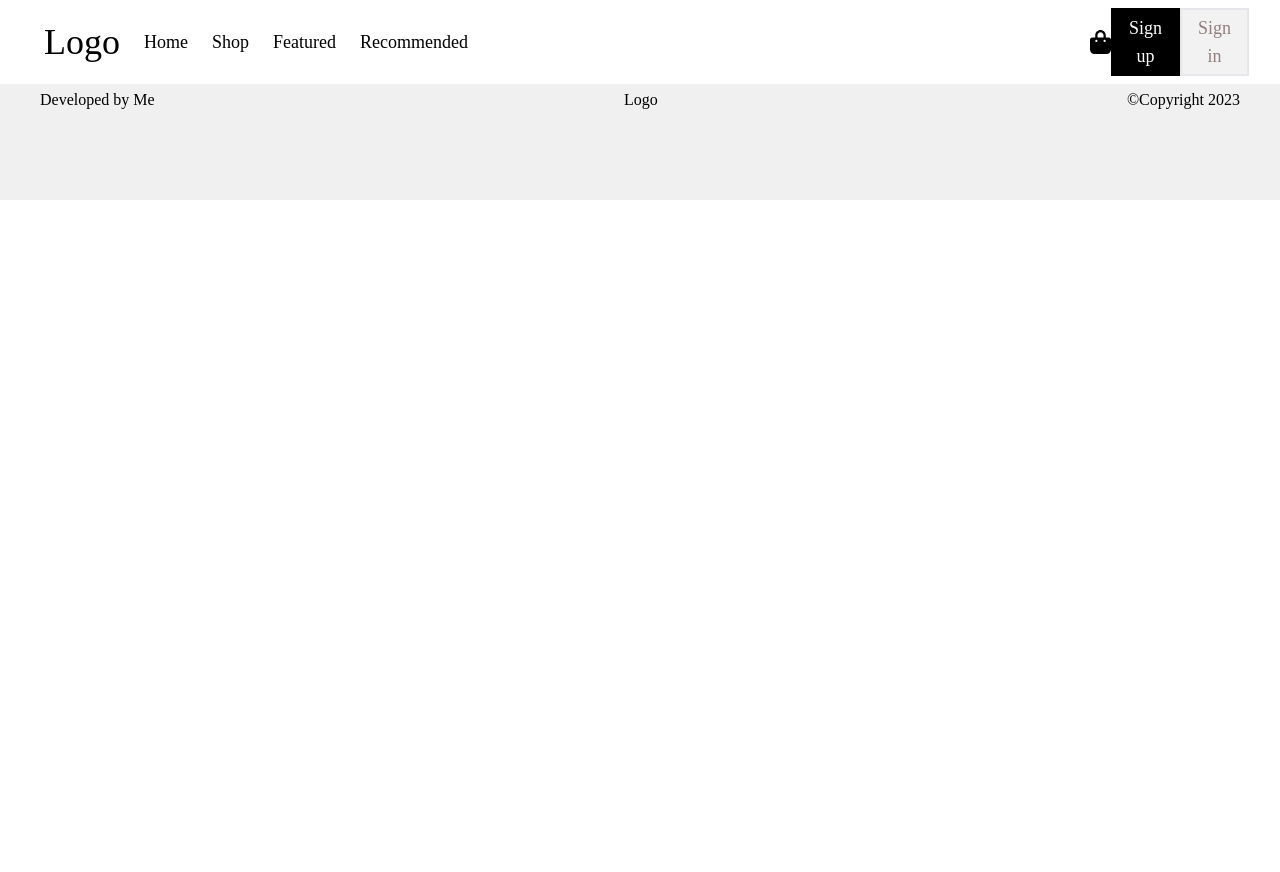
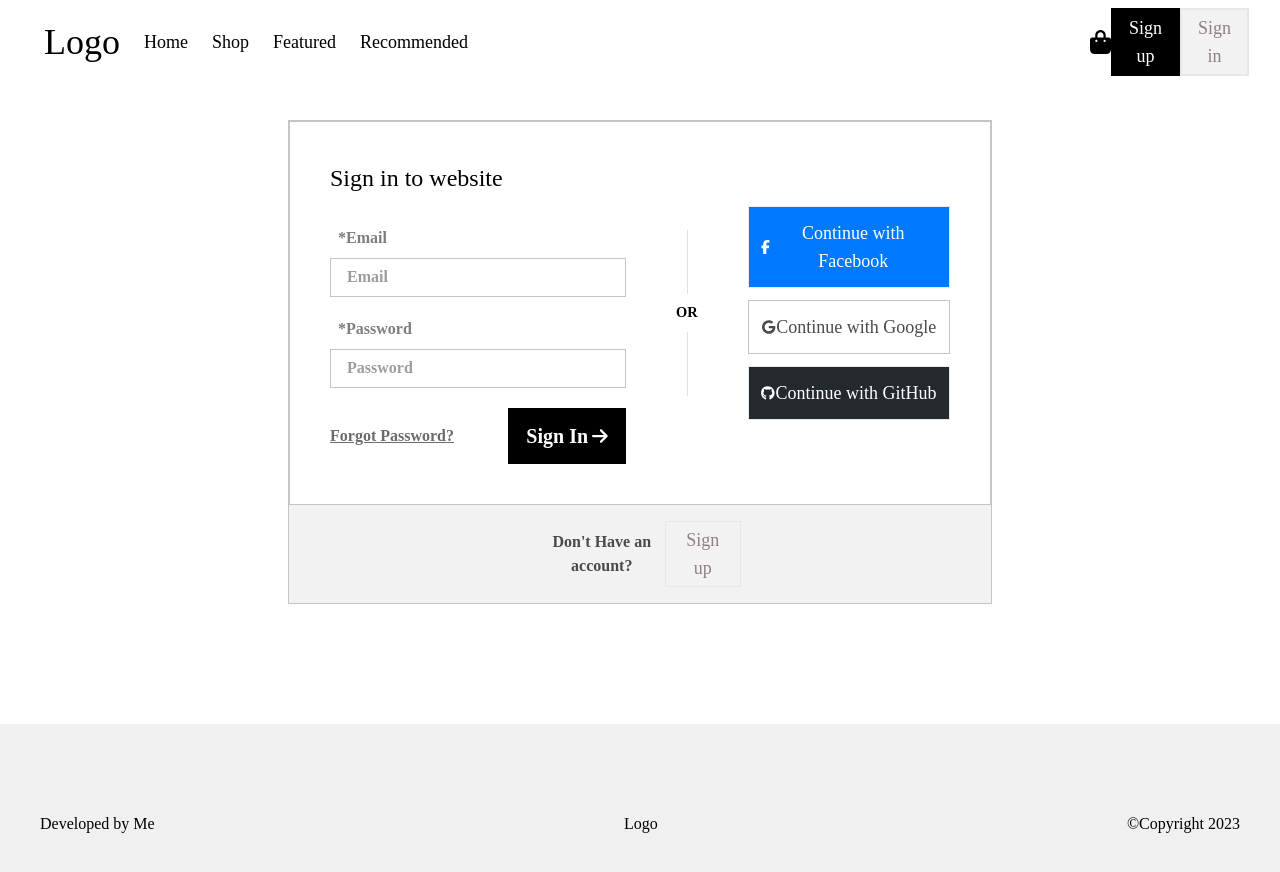
Before and after one commit to RamyNasser4/react-project, a React (Create React App) app: page /Signin in a window 1280 px wide. Shown: the top 872 px of the page. Before the commit the page ends 800 px from the top, so only its background shows below. Built offline with nearby package versions, Linux system fonts and the light colour scheme; a web font is replaced by a local one.

Commit message:
sign up and sign in almost done

```diff
--- a/package.json
+++ b/package.json
@@ -4,6 +4,7 @@
   "private": true,
   "dependencies": {
     "@fortawesome/fontawesome-svg-core": "^6.4.2",
+    "@fortawesome/free-brands-svg-icons": "^6.4.2",
     "@fortawesome/free-solid-svg-icons": "^6.4.2",
     "@fortawesome/react-fontawesome": "^0.2.0",
     "@testing-library/jest-dom": "^5.17.0",
--- a/src/App.js
+++ b/src/App.js
@@ -4,7 +4,8 @@ import { BrowserRouter, Route, Routes } from 'react-router-dom';
 import Header from './Header';
 import Home from './Home';
 import Footer from './Footer';
-
+import Signin from './Signin';
+import Signup from './Signup';
 export default function App() {
   return (
     <BrowserRouter>
@@ -12,6 +13,8 @@ export default function App() {
         <Header></Header>
         <Routes>
           <Route exact path='/' Component={Home}></Route>
+          <Route path='/Signin' Component={Signin}></Route>
+          <Route path='/Signup' Component={Signup}></Route>
           <Route path='/Featured'></Route>
         </Routes>
         <Footer></Footer>
--- /dev/null
+++ b/src/AuthCard.js
@@ -0,0 +1,55 @@
+import React from "react";
+import InputBox from "./InputBox";
+import { FontAwesomeIcon } from "@fortawesome/react-fontawesome";
+import { faArrowRight } from "@fortawesome/free-solid-svg-icons";
+import { faFacebookF, faGithub, faGoogle } from "@fortawesome/free-brands-svg-icons";
+function AuthCard(props) {
+    return (
+        <div className="flex flex-col w-[4/5] md:w-[55%] border-[1px] border-solid border-[#c5c5c5]">
+            <div className="flex flex-col border-[1px] border-solid border-[#c5c5c5] p-10">
+                <div className="flex flex-col md:flex-row">
+                    <div className="flex flex-wrap flex-col items-start w-full md:w-1/2">
+                        <h3 className="font-[AwanZaman] font-medium text-2xl pb-8">{props.title}</h3>
+                        <form className="flex flex-col items-start w-full">
+                            {props.signin ? <><InputBox type="email" name="Email"></InputBox><InputBox type="password" name="Password"></InputBox></> : <><InputBox type="text" name="Full Name"></InputBox><InputBox type="email" name="Email"></InputBox><InputBox type="password" name="Password"></InputBox></>}
+                        </form>
+                        <div className="flex flex-col sm:flex-row flex-wrap justify-between items-center w-full">
+                            <a className="font-[AwanZaman] font-semibold underline text-[#6C6B6C]">Forgot Password?</a>
+                            <a className="flex items-center text-xl font-[AwanZaman] text-white py-3 px-4 bg-black border-2 border-black">
+                                <span className="font-semibold pr-1">{props.signin ? "Sign In" : "Sign Up"}</span>
+                                <FontAwesomeIcon icon={faArrowRight} className="text-white text-lg" />
+                            </a>
+                        </div>
+                    </div>
+                    <div className="flex md:flex-col justify-around md:justify-center items-center w-full md:w-32">
+                        <div className="md:w-[0.1px] md:h-16 w-16 h-[0.1px] bg-[#E1E1E1]"></div>
+                        <div className="font-[AwanZaman] font-semibold text-[0.9rem] my-2">OR</div>
+                        <div className="md:w-[0.1px] md:h-16 w-16 h-[0.1px] bg-[#E1E1E1]"></div>
+                    </div>
+                    <div className="flex flex-col justify-center grow">
+                        <a className="bg-[#0078FF] p-3 w-full flex justify-around items-center border-[0.1px] border-solid">
+                            <FontAwesomeIcon icon={faFacebookF} className=" text-white text-sm" />
+                            <span className="font-[AwanZaman] font-medium text-lg text-white">Continue with Facebook</span>
+                        </a>
+                        <a className="bg-white p-3 w-full flex justify-around items-center border-[0.1px] border-[#c5c5c5] border-solid my-3">
+                            <FontAwesomeIcon icon={faGoogle} className="text-[#4A4A4A] text-sm" />
+                            <span className="font-[AwanZaman] font-medium text-lg text-[#4A4A4A]">Continue with Google</span>
+                        </a>
+                        <a className="bg-[#24292E] p-3 w-full flex justify-around items-center border-[0.1px] border-solid">
+                            <FontAwesomeIcon icon={faGithub} className=" text-white text-sm" />
+                            <span className="font-[AwanZaman] font-medium text-lg text-white">Continue with GitHub</span>
+                        </a>
+                    </div>
+                </div>
+            </div>
+            <div className="flex justify-center bg-[#F2F2F2]">
+                <div className="flex justify-between items-center p-4 w-full sm:w-1/3">
+                    <span className="font-[AwanZaman] font-semibold text-[#4A4A4A]">{props.signin ? "Don't Have an account?" : "Already have an account?"}</span>
+                    <a className="text-lg font-[AwanZaman] text-[#907F7D] py-1 px-4 bg-[#F2F2F2] border-[0.1px]" href={props.signin ? "/Signup" : "/Signin"}>{props.signin ? "Sign up" : "Sign in"}</a>
+                </div>
+            </div>
+        </div>
+
+    );
+}
+export default AuthCard;
--- a/src/Header.js
+++ b/src/Header.js
@@ -1,11 +1,57 @@
-import React from "react";
+import React, { Component } from "react";
 import { FontAwesomeIcon } from "@fortawesome/react-fontawesome";
 import { faBagShopping, faBars } from "@fortawesome/free-solid-svg-icons";
-function Header() {
+import classNames from "classnames";
+class Header extends Component {
+    state = {
+        Headeractive: false
+    }
+    classes = classNames({
+        'bg-white': true,
+        'flex-col': true,
+        'items-start': true,
+        'duration-100': true,
+        'overflow-hidden' :true,
+        'leading-none': true,
+        'invisible' : true,
+        'p-0': true,
+        'h-0' : true,
+        'flex': false,
+    });
+    active = classNames({
+        'bg-white': true,
+        'flex-col': true,
+        'items-start': true,
+        'duration-500': true,
+        'overflow-hidden' :true,
+        'leading-none': true,
+        'p-4' : true,
+        'h-fit' : true,
+        'flex': true,
+    });
+    navclasses = classNames({
+        'text-lg': true,
+         'font-[AwanZaman]' : true,
+         'text-white': true
+    });
+    navactive = classNames({
+        'text-lg': true,
+         'font-[AwanZaman]' : true
+    });
+    onClickBar = () => {
+        if (this.state.Headeractive) {
+            this.setState({ Headeractive: false });
+        } else {
+            this.setState({ Headeractive: true });
+        }
+
+    }
+    render() {
         return (
-        <div className="w-[100%] px-8 py-2 flex justify-between fixed bg-white z-10">
+            <div className="w-[100%] flex flex-col fixed z-10">
+                <div className="w-[100%] px-8 py-2 flex justify-between bg-white ">
                     <div className="w-[30%] flex justify-between items-center align-middle">
-                <a className="text-4xl py-2 px-3 font-[AwanZaman]">Logo</a>
+                        <a className="text-4xl mt- py-2 px-3 font-[AwanZaman]">Logo</a>
                         <a href="/" className="text-lg py-2 px-3 hover:bg-[#F5F5F5] duration-300 font-[AwanZaman] hidden sm:block">Home</a>
                         <a className="text-lg py-2 px-3 hover:bg-[#F5F5F5] duration-300 font-[AwanZaman] hidden sm:block">Shop</a>
                         <a className="text-lg py-2 px-3 hover:bg-[#F5F5F5] duration-300 font-[AwanZaman] hidden sm:block">Featured</a>
@@ -13,11 +59,21 @@ function Header() {
                     </div>
                     <div className="w-[13%] flex justify-between items-center">
                         <FontAwesomeIcon icon={faBagShopping} className="text-2xl" />
-                <FontAwesomeIcon icon={faBars} className="text-2xl sm:hidden px-4" />
-                <a className="text-lg font-[AwanZaman] text-white py-1 px-4 bg-black border-2 border-black hidden sm:block">Sign up</a>
-                <a className="text-lg font-[AwanZaman] text-[#907F7D] py-1 px-4 bg-[#F2F2F2] border-2 hidden sm:block">Sign in</a>
+                        <FontAwesomeIcon icon={faBars} className="text-2xl sm:hidden px-4" onClick={this.onClickBar} />
+                        <a className="text-lg font-[AwanZaman] text-white py-1 px-4 bg-black border-2 border-black hidden sm:block" href="/Signup">Sign up</a>
+                        <a className="text-lg font-[AwanZaman] text-[#907F7D] py-1 px-4 bg-[#F2F2F2] border-2 hidden sm:block" href="/Signin">Sign in</a>
                     </div>
                 </div>
+                <div className={this.state.Headeractive ? this.active : this.classes}>
+                    <a href="/" className={this.state.Headeractive ? this.navactive : this.navclasses}>Home</a>
+                    <a className={this.state.Headeractive ? this.navactive : this.navclasses}>Shop</a>
+                    <a className={this.state.Headeractive ? this.navactive : this.navclasses}>Featured</a>
+                    <a className={this.state.Headeractive ? this.navactive : this.navclasses}>Recommended</a>
+                </div>
+            </div>
+
         );
     }
+
+}
 export default Header;
--- /dev/null
+++ b/src/InputBox.js
@@ -0,0 +1,10 @@
+import React from "react";
+function InputBox(props){
+    return(
+        <>
+           <label className="font-[AwanZaman] text-[#7C7F7F] font-semibold pl-2 pb-2" for={props.name}>*{props.name}</label>
+           <input type={props.type} className="font-[AwanZaman] font-semibold border-[1px] border-solid border-[#c5c5c5] w-full py-[0.40rem] px-4 mb-5 placeholder:font-semibold placeholder:text-[#9D9D9D]" id={props.name} name={props.name} placeholder={props.name}></input>
+        </>
+    );
+}
+export default InputBox;
--- /dev/null
+++ b/src/Signin.js
@@ -0,0 +1,10 @@
+import React from "react";
+import AuthCard from "./AuthCard";
+function Signin() {
+    return (
+        <div className="py-[15vh] w-full flex justify-center">
+          <AuthCard signin={true} title="Sign in to website"></AuthCard>
+        </div>
+    );
+}
+export default Signin;
--- /dev/null
+++ b/src/Signup.js
@@ -0,0 +1,10 @@
+import React from "react";
+import AuthCard from "./AuthCard";
+function Signup() {
+    return (
+        <div className="py-[15vh] w-full flex justify-center">
+            <AuthCard signin={false} title="Sign up to website"></AuthCard>
+        </div>
+    );
+}
+export default Signup;
--- a/tailwind.config.js
+++ b/tailwind.config.js
@@ -4,7 +4,36 @@ module.exports = {
     "./src/**/*.{js,jsx,ts,tsx}",
   ],
   theme: {
-    extend: {},
+    extend: {
+      keyframes:{
+        displaydown : {
+          '0%' : {
+              height: '0em',
+              padding: '0rem'
+          },
+
+          '100%' : {
+              height: 'fit-content',
+              padding:'1rem'
+          }
+      },
+      displayup : {
+        '100%' : {
+            height: 'fit-content',
+            padding:'1rem'
+        },
+
+        '0%' : {
+            height: '0em',
+            padding: '0rem'
+        }
+      }
+    },
+    animation : {
+      displaydown : 'displaydown 0.6s forwards',
+      displayup: 'displayup 0.2s forwards'
+    }
   },
   plugins: [],
 }
+}
```
Also changed, not shown: 1 other file (tests, documents, lock files or other folders). Lines whose indentation alone changed are shown as unchanged.
